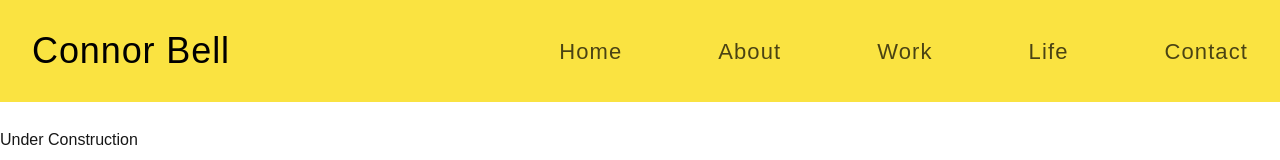
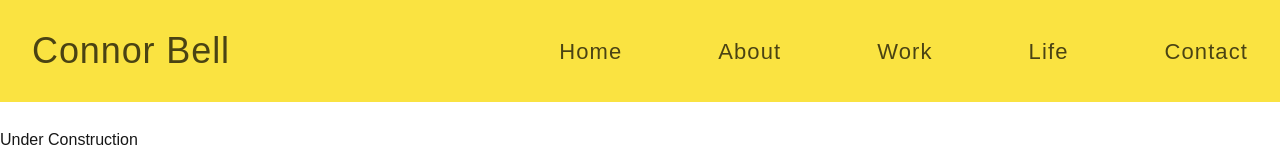
Before and after one commit to u24569608/Connor_Bell_CO_ZA, a Next.js app in the folder site/: page / in a window 1280 px wide. Shown: the top 160 px of the page. Built offline with nearby package versions, Linux system fonts and the light colour scheme; a web font is replaced by a local one.

Commit message:
Finalisation of Navbar

```diff
--- a/site/components/Navbar.tsx
+++ b/site/components/Navbar.tsx
@@ -5,7 +5,7 @@ export default function Navbar() {
     <nav className="fixed top-0 left-0 w-full bg-[rgb(250,227,65)] px-8 py-6 flex items-center justify-between z-50">
 
       {/* Name */}
-      <div className="text-[36px] font-medium tracking-wide text-black">
+      <div className="text-[36px] opacity-70 font-medium tracking-wide text-black">
         Connor Bell
       </div>
 
```
